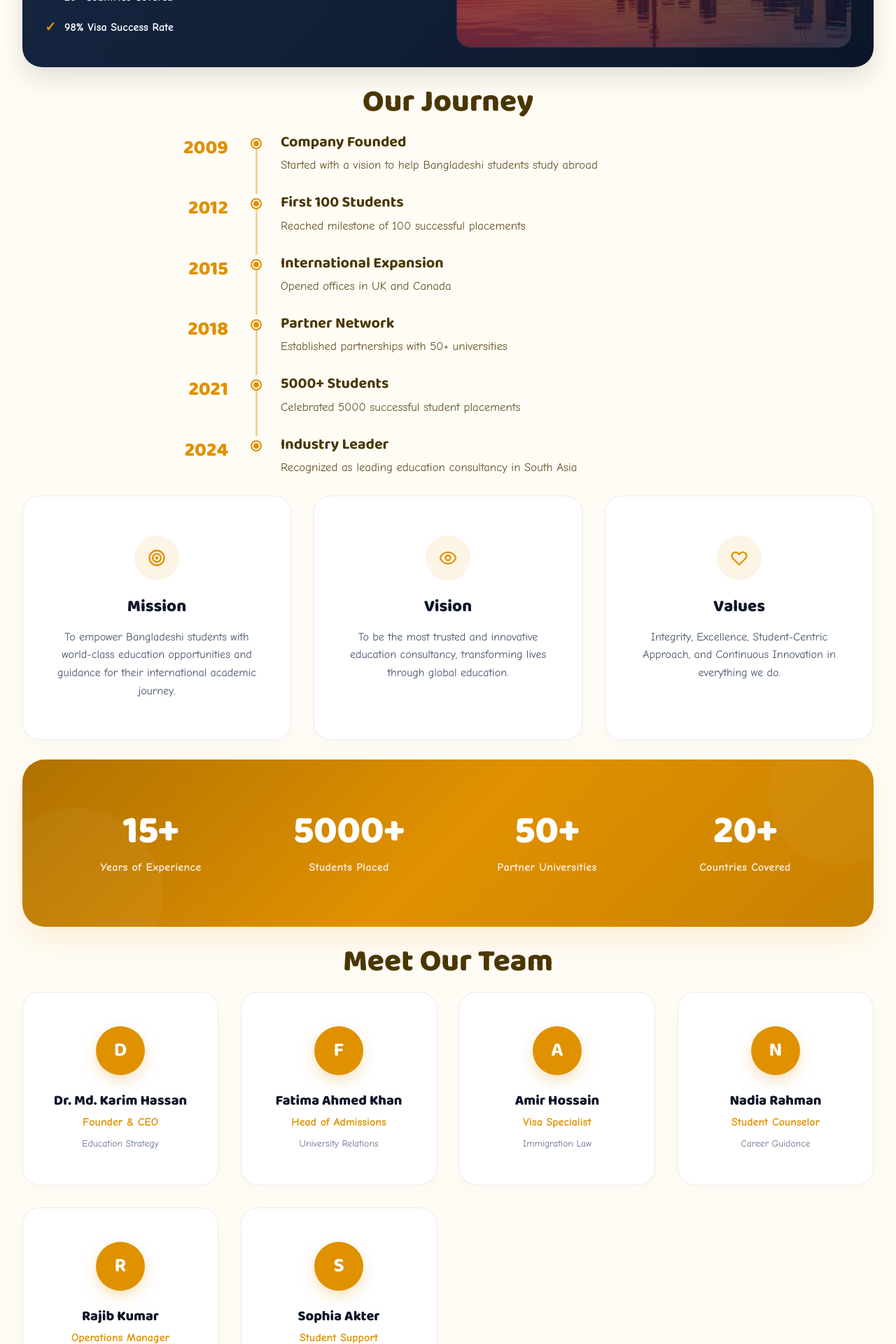
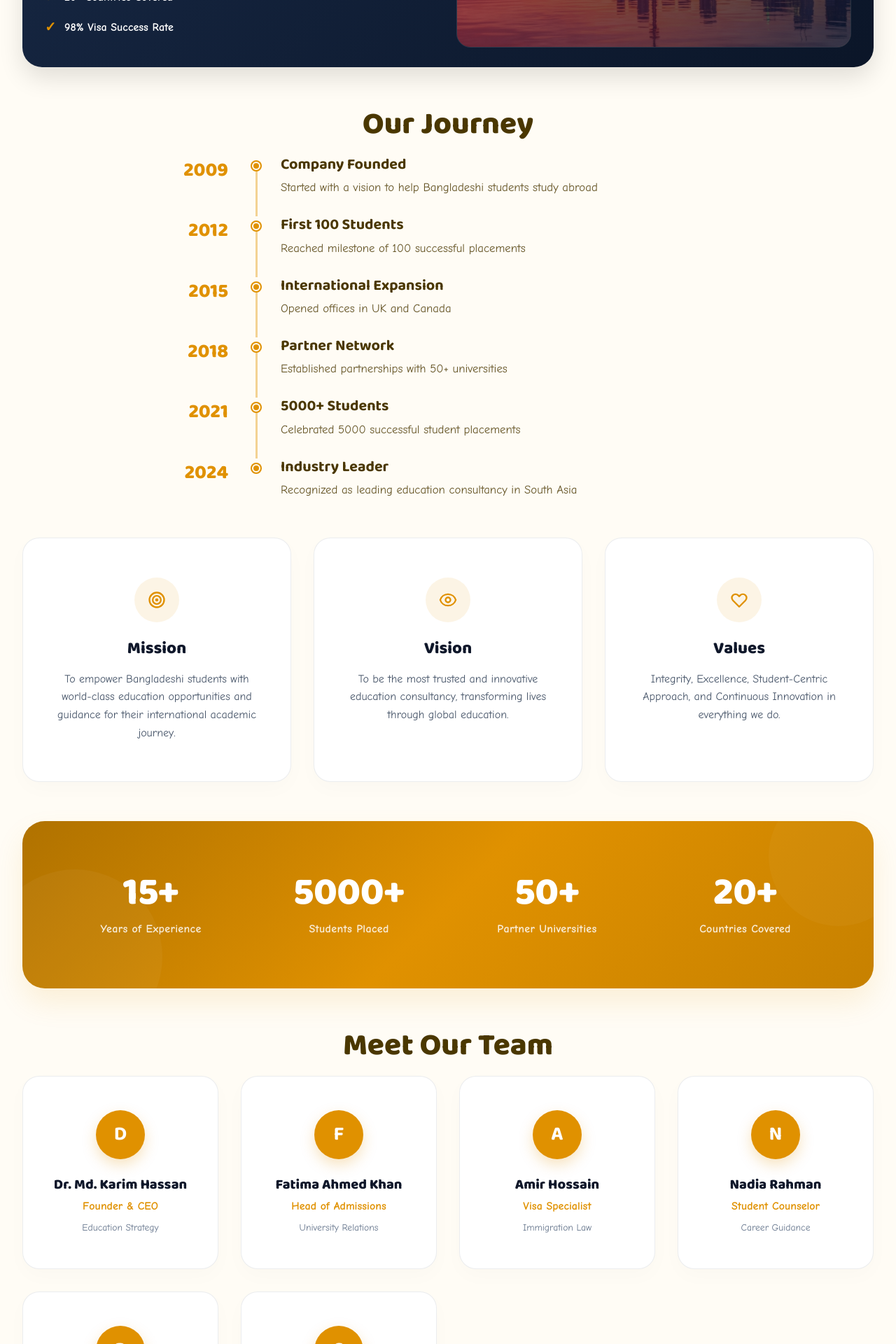
Before and after one commit to princeshiamofficial/Rowshanara-Edu, a Next.js app: page /about in a window 1280 px wide. Shown: the part 380-2300 px from the top of the page at 70% size. Built offline with nearby package versions, Linux system fonts and the light colour scheme.

Commit message:
style: increase margin-top gap for multiple layout sections on About page

```diff
--- a/src/app/about/page.tsx
+++ b/src/app/about/page.tsx
@@ -148,7 +148,7 @@ export default function AboutPage() {
       </section>
 
       {/* Our Journey Timeline */}
-      <section className="container" style={{ marginBottom: "1.75rem" }}>
+      <section className="container" style={{ marginTop: "3.5rem", marginBottom: "1.75rem" }}>
         <h2 style={{
           textAlign: "center",
           fontSize: "clamp(2rem, 4vw, 2.75rem)",
@@ -254,7 +254,7 @@ export default function AboutPage() {
       </section>
 
       {/* Mission, Vision & Values Section */}
-      <section className="container" style={{ marginBottom: "1.75rem" }}>
+      <section className="container" style={{ marginTop: "3.5rem", marginBottom: "1.75rem" }}>
         <div style={{
           display: "grid",
           gridTemplateColumns: "repeat(auto-fit, minmax(280px, 1fr))",
@@ -407,7 +407,7 @@ export default function AboutPage() {
       </section>
 
       {/* Stats Section */}
-      <section className="stats-section" style={{ marginTop: "1.5rem", marginBottom: "0rem" }}>
+      <section className="stats-section" style={{ marginTop: "3.5rem", marginBottom: "0rem" }}>
         <div className="stats-grid">
           <div className="stat-card">
             <div className="stat-number">15+</div>
@@ -429,7 +429,7 @@ export default function AboutPage() {
       </section>
 
       {/* Meet Our Team Section */}
-      <section className="container" style={{ marginTop: "1.5rem", marginBottom: "0.75rem" }}>
+      <section className="container" style={{ marginTop: "3.5rem", marginBottom: "0.75rem" }}>
         <h2 style={{
           textAlign: "center",
           fontSize: "clamp(2rem, 4vw, 2.75rem)",
```
